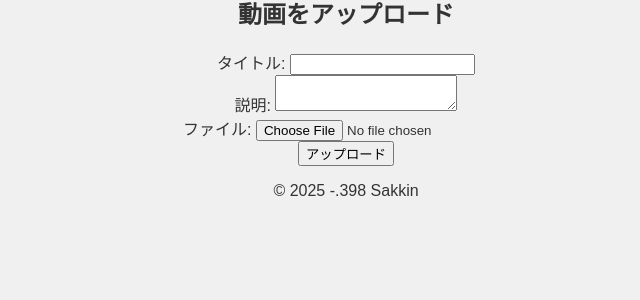
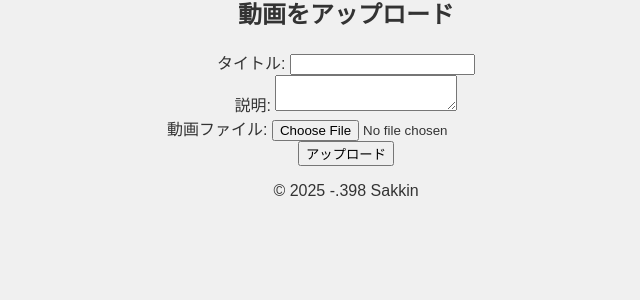
Before and after one commit to 398170/398, a Flask app: page /upload in a window 1280 px wide. Shown: the part 205-505 px from the top of the page, without its empty margins (294-934 px from the left). Run offline with Flask 3, Linux system fonts and the light colour scheme; the visitor is signed in with stand-in values (Sample User, id 1).

Commit message:
Update upload.html

```diff
--- a/templates/upload.html
+++ b/templates/upload.html
@@ -1,11 +1,13 @@
 {% extends "layout.html" %}
-{% block title %}動画アップロード{% endblock %}
+
+{% block title %}動画アップロード | -398{% endblock %}
+
 {% block content %}
 <h2>動画をアップロード</h2>
 <form method="post" enctype="multipart/form-data">
-    タイトル: <input type="text" name="title"><br>
-    説明: <textarea name="description"></textarea><br>
-    ファイル: <input type="file" name="video"><br>
+    <label>タイトル: <input type="text" name="title"></label><br>
+    <label>説明: <textarea name="description"></textarea></label><br>
+    <label>動画ファイル: <input type="file" name="video"></label><br>
     <input type="submit" value="アップロード">
 </form>
 {% endblock %}
```
